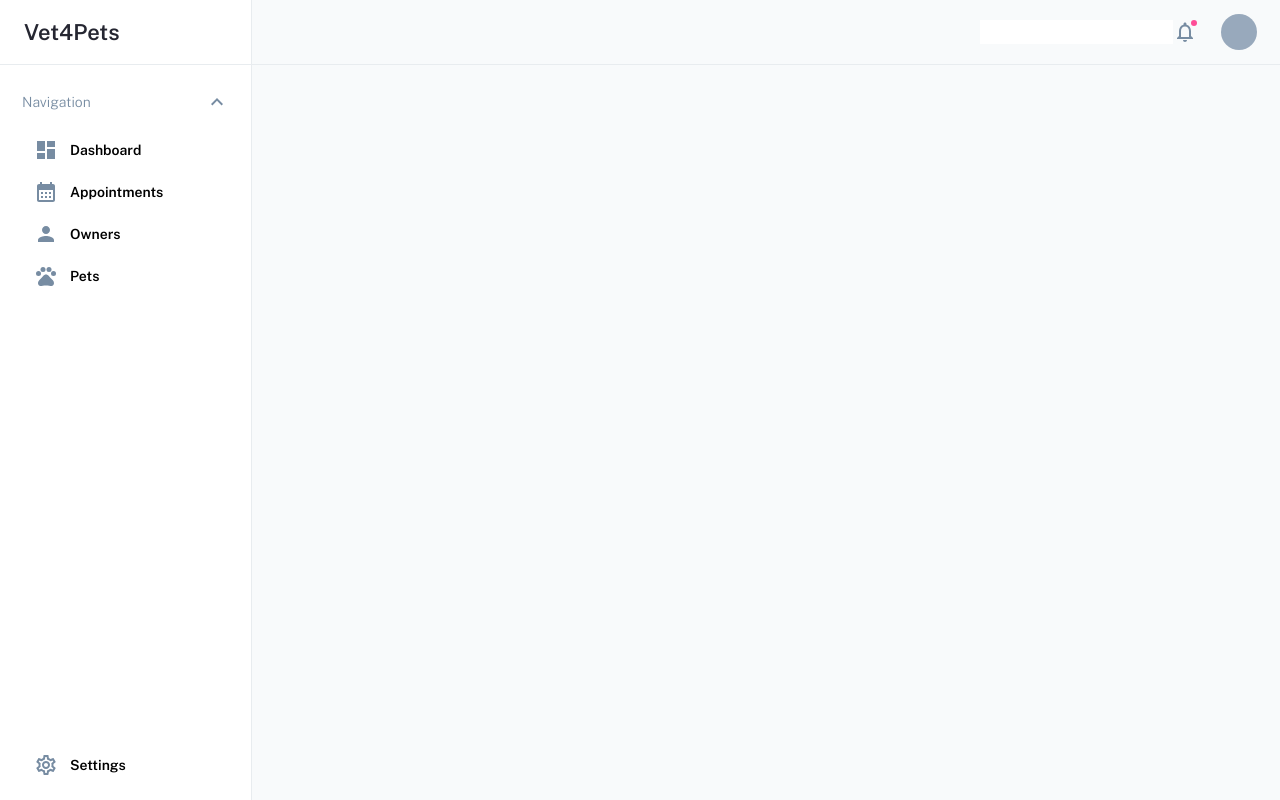
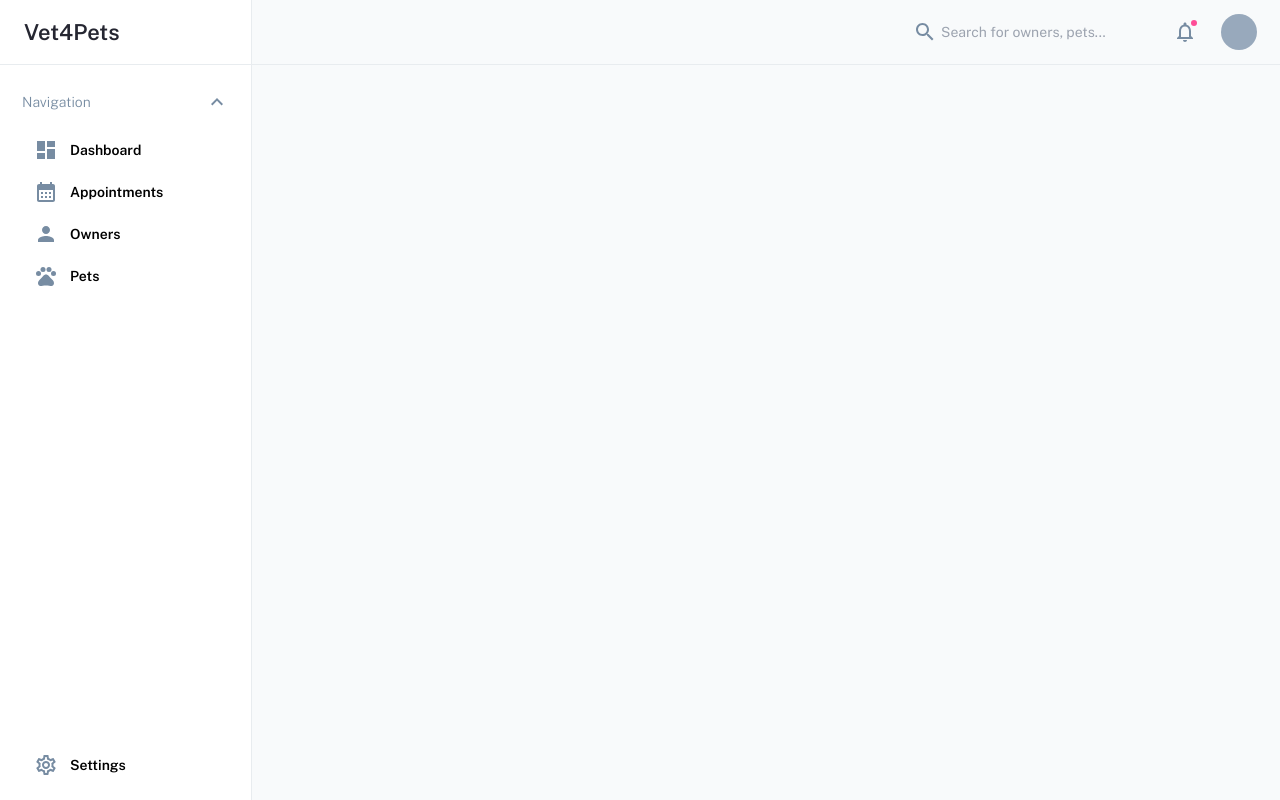
Before and after one commit to everydaycode20/vet4pets, a React (Vite) app in the folder client_/: page / in a window 1280 px wide. Built offline with nearby package versions, Linux system fonts and the light colour scheme.

Commit message:
update search

```diff
--- a/client_/package.json
+++ b/client_/package.json
@@ -21,7 +21,6 @@
     "react-dom": "^18.3.1",
     "react-hook-form": "^7.52.1",
     "react-router-dom": "^6.24.1",
-    "react-select": "^5.8.0",
     "zod": "^3.23.8"
   },
   "devDependencies": {
--- /dev/null
+++ b/client_/src/components/search/search.module.scss
@@ -0,0 +1,36 @@
+@import "../../assets/scss/colors/colors";
+
+.search-container {
+  max-width: 236px;
+  width: 100%;
+
+  input {
+    background-color: transparent;
+    font-size: 14px;
+    color: $light-gray-4;
+    padding: 5px 0px 5px 28px;
+
+    &[data-focus] {
+      outline: none;
+      box-shadow: 0.1px 2px 0px 0px rgba($light-gray-4, 1);
+    }
+  }
+}
+
+.options {
+  width: 450px;
+  background-color: white;
+  margin-top: 10px;
+  border: 1px solid $light-gray-4;
+  padding: 10px;
+  border-radius: 10px;
+}
+
+.option {
+  padding: 6px 12px;
+
+  &[data-focus] {
+    background-color: $light-gray;
+    border-radius: 10px;
+  }
+}
--- a/client_/src/components/search/search.tsx
+++ b/client_/src/components/search/search.tsx
@@ -1,11 +1,15 @@
-import { Fragment, useEffect, useState } from "react";
+import { useEffect, useState } from "react";
 import {
   Combobox,
-  Transition,
   ComboboxInput,
   ComboboxOptions,
   ComboboxOption,
 } from "@headlessui/react";
+
+import SearchOutlinedIcon from "@mui/icons-material/SearchOutlined";
+import JoinClasses from "../../utils/join-classes";
+
+import styles from "./search.module.scss";
 
 const people = [
   { id: 1, name: "Wade Cooper" },
@@ -16,36 +20,13 @@ const people = [
   { id: 6, name: "Hellen Schmidt" },
 ];
 
-export default function Example() {
+export default function Search() {
   const [selected, setSelected] =
     useState<{ id: number; name: string }[]>(people);
 
   const [query, setQuery] = useState("");
 
-  const [people1, setPeople1] = useState([]);
-
-  let filteredPeople: { id: number; name: string }[] = [];
-
-  function A() {
-    if (query !== "") {
-      setTimeout(() => {
-        filteredPeople = people.filter((person) =>
-          person.name
-            .toLowerCase()
-            .replace(/\s+/g, "")
-            .includes(query.toLowerCase().replace(/\s+/g, ""))
-        );
-      }, 2000);
-    }
-  }
-
-  //   if (query !== "") {
-  //     T().then((val) => {
-  //       console.log(val);
-
-  //       setPeople1(val);
-  //     });
-  //   }
+  const [people1, setPeople1] = useState<any>([]);
 
   function T() {
     return new Promise((resolve, reject) => {
@@ -58,46 +39,52 @@ export default function Example() {
         );
 
         resolve(p);
-      }, 2000);
+      }, 300);
     });
   }
 
   useEffect(() => {
     if (query !== "") {
       T().then((val) => {
-        console.log(val);
-
         setPeople1(val);
       });
     }
   }, [query]);
 
-  //   console.log(filteredPeople);
-
-  //   const filteredPeople =
-  //     query === ""
-  //       ? people
-  //       : people.filter((person) =>
-  //           person.name
-  //             .toLowerCase()
-  //             .replace(/\s+/g, "")
-  //             .includes(query.toLowerCase().replace(/\s+/g, ""))
-  //         );
-
   return (
-    <div className="">
-      <Combobox value={selected} onChange={(value) => setSelected(value!)}>
+    <div className={JoinClasses("", styles["search-container"])}>
+      <Combobox
+        // virtual={{ options: people1 }}
+        value={selected}
+        onChange={(value) => setSelected(value!)}
+        onClose={() => setQuery("")}
+      >
         {({ open }) => (
           <>
-            <ComboboxInput
-              onChange={(event) => setQuery(event.target.value)}
-              displayValue={(person: any) => person && person.name}
-            />
+            <div className="relative flex items-center w-full">
+              <SearchOutlinedIcon htmlColor="#778CA2" className="absolute" />
+
+              <ComboboxInput
+                onChange={(event) => setQuery(event.target.value)}
+                displayValue={(person: any) => person && person.name}
+                placeholder="Search for owners, pets..."
+                className="bg-transparent relative w-full"
+              />
+            </div>
+
             {open && (
-              <div>
-                <ComboboxOptions static>
-                  {people1.map((person) => (
-                    <ComboboxOption key={person.id} value={person}>
+              <div className={JoinClasses("relative")}>
+                <ComboboxOptions
+                  static
+                  anchor="bottom"
+                  className={JoinClasses("", styles.options)}
+                >
+                  {people1.map((person: any) => (
+                    <ComboboxOption
+                      className={JoinClasses("cursor-default", styles.option)}
+                      key={person.id}
+                      value={person}
+                    >
                       {person.name}
                     </ComboboxOption>
                   ))}
--- a/client_/src/components/top-bar/top-bar.module.scss
+++ b/client_/src/components/top-bar/top-bar.module.scss
@@ -8,11 +8,14 @@
     font-size: 22px;
     line-height: 32px;
   }
+
+  nav {
+    column-gap: 24px;
+  }
 }
 
 .profile {
   width: 36px;
   height: 36px;
   border-radius: 50%;
-  margin-left: 24px;
 }
--- a/client_/src/components/top-bar/top-bar.tsx
+++ b/client_/src/components/top-bar/top-bar.tsx
@@ -25,7 +25,10 @@ export default function TopBar() {
         {matches[matches.length - 1].handle?.title}
       </h1>
 
-      <nav className="flex items-center" aria-label="top navigation">
+      <nav
+        className="flex items-center w-full justify-end"
+        aria-label="top navigation"
+      >
         <Search />
 
         <Notifications />
```
Also changed, not shown: client_/src/components/search/search.scss (deleted), 1 other file (tests, documents, lock files or other folders).
